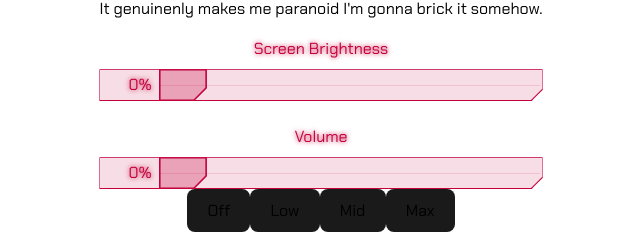
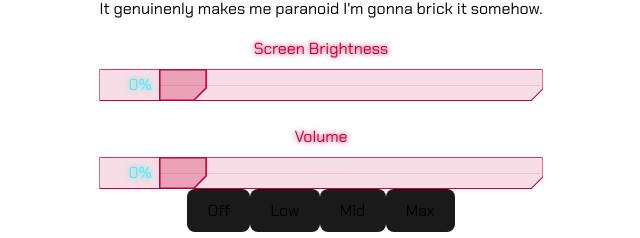
Before and after one commit to suhankins/laptop-controller, a React (Vite) app in the folder laptop-controller.client/: page / in a window 1280 px wide. Shown: the part 348-586 px from the top of the page, without its empty margins (319-959 px from the left). Built offline with nearby package versions, Linux system fonts and the light colour scheme.

Commit message:
fixed value display color

```diff
--- a/laptop-controller.client/src/components/Slider/Slider.module.css
+++ b/laptop-controller.client/src/components/Slider/Slider.module.css
@@ -37,6 +37,8 @@
     display: flex;
     justify-content: end;
     padding-right: 0.5ch;
+    color: var(--cyan);
+    text-shadow: var(--cyan) 0 0 5px;
 }
 
 .sliderContainer:has(.slider:focus) {
```
